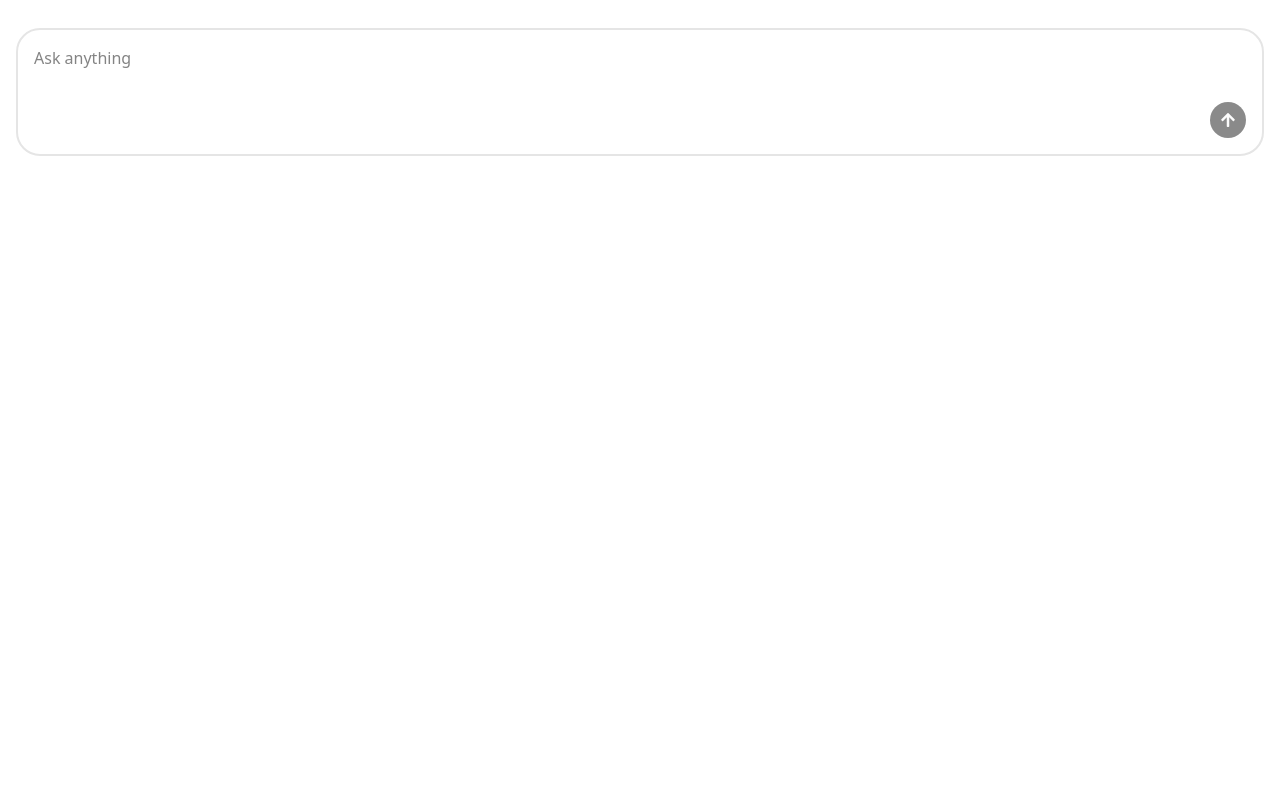
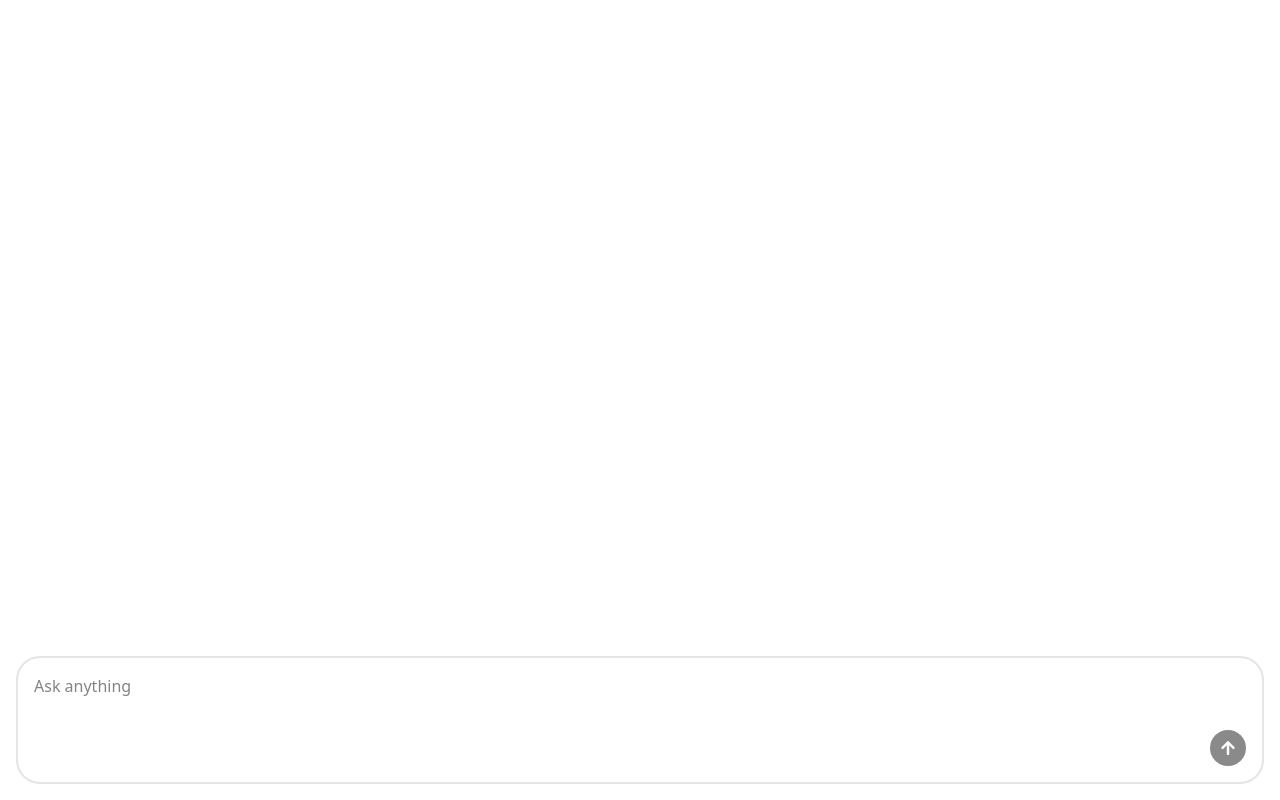
Before and after one commit to moslemajra85/my-app-ai, a React (Vite) app in the folder packages/client/: page / in a window 1280 px wide. Built offline with nearby package versions, Linux system fonts and the light colour scheme.

Commit message:
handle error

```diff
--- a/packages/client/src/App.tsx
+++ b/packages/client/src/App.tsx
@@ -2,7 +2,7 @@ import Chatbot from './components/Chatbot';
 
 function App() {
    return (
-      <div className="p-4">
+      <div className="p-4 h-screen">
          <Chatbot />
       </div>
    );
--- a/packages/client/src/components/Chatbot.tsx
+++ b/packages/client/src/components/Chatbot.tsx
@@ -1,4 +1,4 @@
-import axios from 'axios';
+import axios, { AxiosError } from 'axios';
 import ReactMarkdown from 'react-markdown';
 import React, { useState, useRef, useEffect } from 'react';
 import { useForm } from 'react-hook-form';
@@ -21,17 +21,19 @@ type Message = {
 const Chatbot = () => {
    const [messages, setMessages] = useState<Message[]>([]);
    const [botTyping, setBotTyping] = useState<boolean>(false);
-
-   const formRef = useRef<HTMLFormElement | null>(null);
-
+   const [error, setError] = useState<string>('');
+   const messageRef = useRef<HTMLDivElement | null>(null);
    const { register, handleSubmit, reset, formState } = useForm<FormData>();
 
    const onSubmit = async ({ prompt }: FormData) => {
+      try {
          setMessages((prev) => [...prev, { content: prompt, role: 'user' }]);
-
          setBotTyping(true);
-      reset();
-      const { data } = await axios.post<ChatResponse>('/api/chat', {
+         setError('');
+         reset({
+            prompt: '',
+         });
+         const { data } = await axios.post<ChatResponse>('/api/chatxx', {
             prompt,
          });
 
@@ -42,8 +44,13 @@ const Chatbot = () => {
                role: 'bot',
             },
          ]);
+      } catch (error) {
+         console.log(error);
 
+         setError('Something went wrong, try agin!');
+      } finally {
          setBotTyping(false);
+      }
    };
 
    const onkeydown = (e: React.KeyboardEvent<HTMLFormElement>) => {
@@ -53,6 +60,7 @@ const Chatbot = () => {
       }
    };
 
+   // copy text without extra noise(spaces, ...etc)
    const onCopyText = (e: React.ClipboardEvent<HTMLParagraphElement>): void => {
       // get the selected text
       const selectedText = window.getSelection()?.toString().trim();
@@ -64,20 +72,21 @@ const Chatbot = () => {
    };
 
    useEffect(() => {
-      formRef.current?.scrollIntoView({ behavior: 'smooth' });
+      messageRef.current?.scrollIntoView({ behavior: 'smooth' });
    }, [messages]);
 
    return (
-      <div>
-         <div className="flex flex-col gap-3 mb-3">
+      <div className="flex flex-col h-full">
+         <div className="flex flex-col flex-1 gap-3 mb-3 overflow-y-auto">
             {messages.map((message: Message, idx: number) => (
-               <p
+               <div
                   onCopy={onCopyText}
+                  ref={idx === messages.length - 1 ? messageRef : null}
                   className={`px-3 py-1 rounded-xl ${message.role === 'user' ? 'bg-black text-white self-end' : 'bg-gray-100 text-black self-start'}`}
                   key={idx}
                >
                   <ReactMarkdown>{message.content}</ReactMarkdown>
-               </p>
+               </div>
             ))}
 
             {botTyping && (
@@ -93,9 +102,10 @@ const Chatbot = () => {
                   </div>
                </div>
             )}
+
+            {error && <p className="text-red-500">{error}</p>}
          </div>
          <form
-            ref={formRef}
             onSubmit={handleSubmit(onSubmit)}
             onKeyDown={onkeydown}
             className="flex flex-col gap-2 items-end border-2 p-4 rounded-3xl"
@@ -107,6 +117,7 @@ const Chatbot = () => {
                      return value.trim().length > 0;
                   },
                })}
+               autoFocus
                placeholder="Ask anything"
                maxLength={1000}
                className="w-full border-0  focus:outline-0 resize-none"
```
Lines whose indentation alone changed are shown as unchanged.
